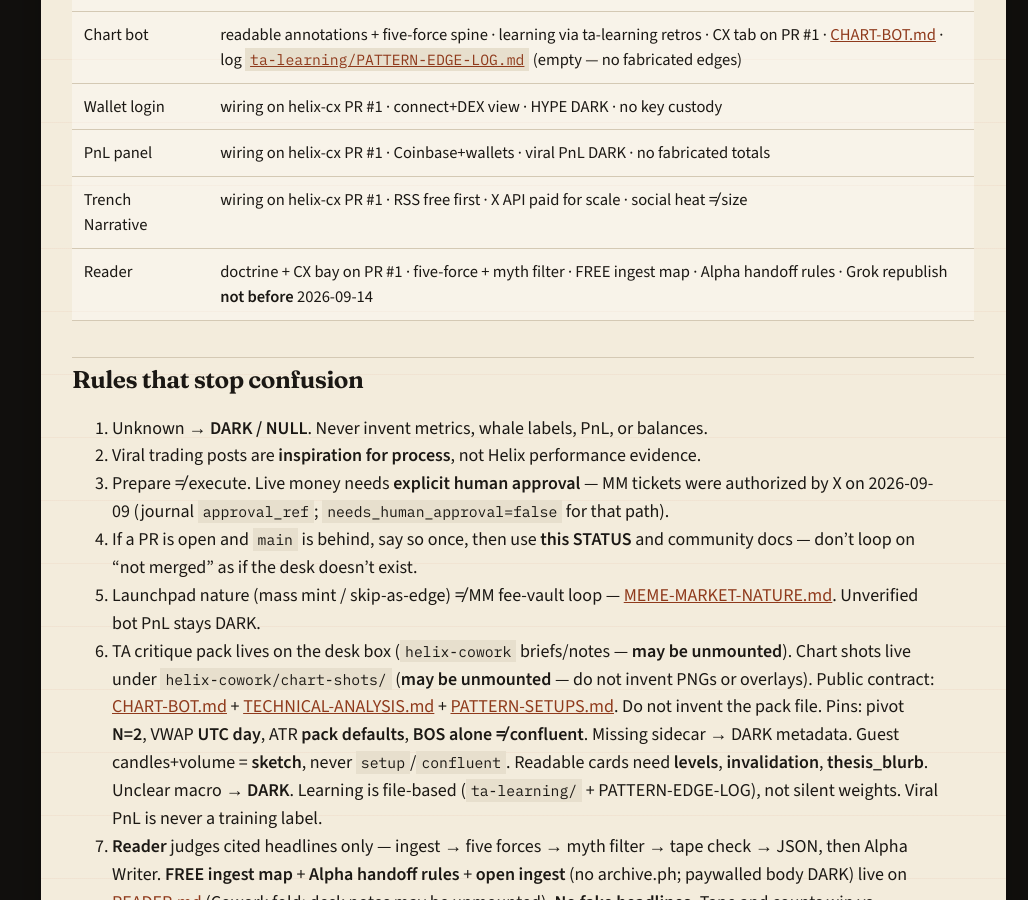
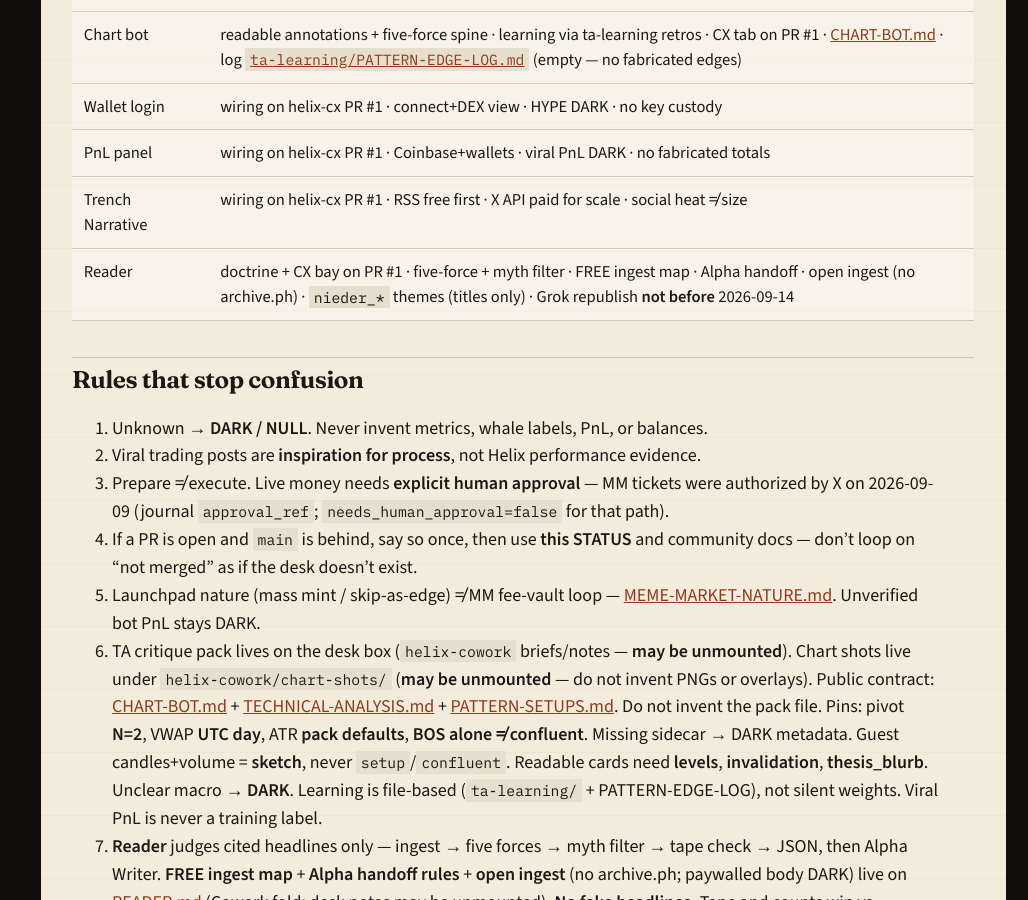
Before and after one commit to fh2fcr42z2-glitch/helix-community, a Jekyll site: the page built from docs/STATUS.md, in a window 1280 px wide and 900 px high, scrolled down 1302 px. Shown: the whole window, without its empty margins (252-1280 px from the left). Built offline with Jekyll 4.4.1, drawn with Linux system fonts in a browser that asks for light colours; our own code applies the rules of GitHub Pages for plain Markdown files.

Commit message:
docs: STATUS mention for Reader nieder_* themes (titles only)
Optional STATUS row note: curriculum tags from Niederhoffer book titles,
no excerpts. Doctrine already on READER.md. No secrets.

Co-authored-by: fh2fcr42z2-glitch <fh2fcr42z2-glitch@users.noreply.github.com>

```diff
--- a/docs/STATUS.md
+++ b/docs/STATUS.md
@@ -22,7 +22,7 @@
 | Wallet login | wiring on helix-cx PR #1 · connect+DEX view · HYPE DARK · no key custody |
 | PnL panel | wiring on helix-cx PR #1 · Coinbase+wallets · viral PnL DARK · no fabricated totals |
 | Trench Narrative | wiring on helix-cx PR #1 · RSS free first · X API paid for scale · social heat ≠ size |
-| Reader | doctrine + CX bay on PR #1 · five-force + myth filter · FREE ingest map · Alpha handoff rules · Grok republish **not before** 2026-09-14 |
+| Reader | doctrine + CX bay on PR #1 · five-force + myth filter · FREE ingest map · Alpha handoff · open ingest (no archive.ph) · `nieder_*` themes (titles only) · Grok republish **not before** 2026-09-14 |
 
 ## Rules that stop confusion
 1. Unknown → **DARK / NULL**. Never invent metrics, whale labels, PnL, or balances.
```
